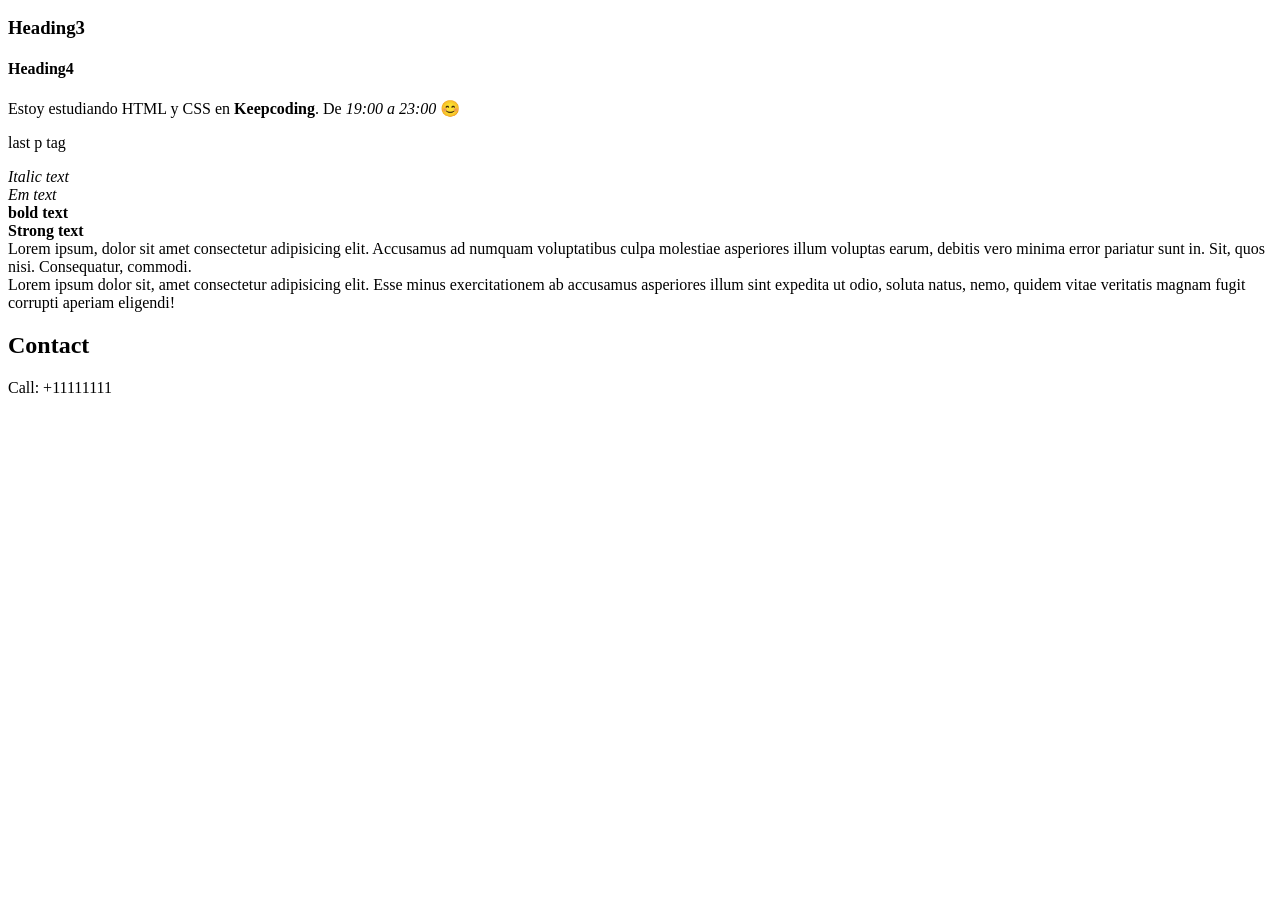
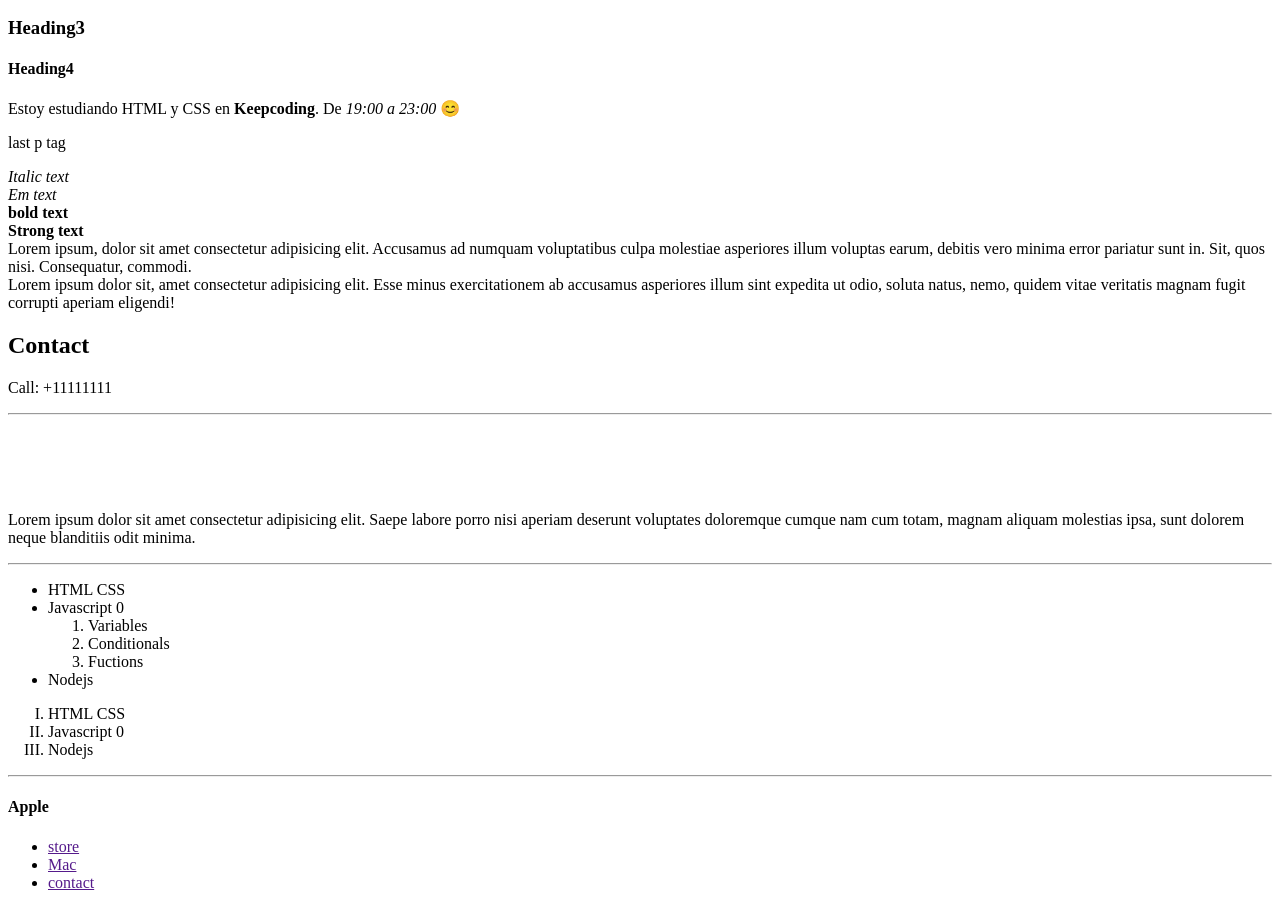
Before and after one commit to esencialcoder/html-css, a plain HTML site: page day-01/index.html in a window 1280 px wide. Shown: the part 110-1018 px from the top of the page. Before the commit the page ends 800 px from the top, so only its background shows below. Drawn offline with Linux system fonts and the light colour scheme.

Commit message:
Añado texto a la web

```diff
--- a/day-01/index.html
+++ b/day-01/index.html
@@ -36,5 +36,58 @@
 
     </div>
 
+    <!-- hr -->
+    <hr>
+
+    <!-- estoy usando br de forma académica -->
+    <br>
+    <br>
+    <br>
+    <br>
+    <p>Lorem ipsum dolor sit amet consectetur adipisicing elit. Saepe labore porro nisi aperiam deserunt voluptates doloremque cumque nam cum totam, magnam aliquam molestias ipsa, sunt dolorem neque blanditiis odit minima.</p>
+    <hr>
+
+    <!--  List -->
+    <ul>
+        <li>HTML CSS</li>
+        <li>Javascript 0</li>
+        <ol>
+            <li>Variables</li>
+            <li>Conditionals</li>
+            <li>Fuctions</li>
+        </ol>
+        <li>Nodejs</li>
+
+    </ul>
+    <ol type="I">
+        <li>HTML CSS</li>
+        <li>Javascript 0</li>
+        <li>Nodejs</li>
+
+    </ol>
+    <hr>
+
+    <!-- links -->
+    <div>
+        <h4>Apple</h4>
+        <ul>
+            <li>
+                <a href="">store</a>
+
+            </li>
+            <li>
+                <a href="">Mac</a>
+
+            </li>
+            <li>
+                <a href="">contact</a>
+
+            </li>
+        </ul>
+
+    </div>
+
+
+
 </body>
 </html>
```
